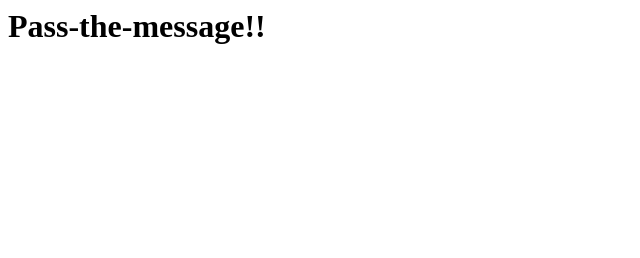
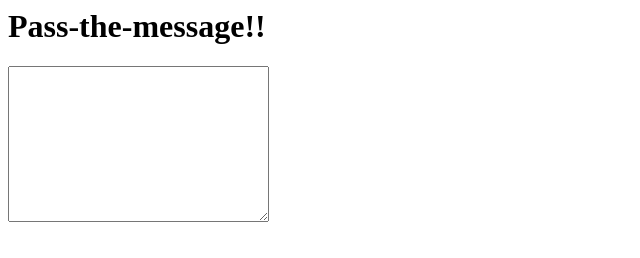
Before and after one commit to jonathankeuls/pass-the-message, a plain HTML site: page index.html in a window 1280 px wide. Shown: the whole page, without its empty margins (0-640 px from the left). Drawn offline with Linux system fonts and the light colour scheme.

Commit message:
Added id to textarea

```diff
--- a/index.html
+++ b/index.html
@@ -5,5 +5,6 @@
 
     <body>
         <h1>Pass-the-message!!</h1>
+        <textarea name="" id="text" cols="30" rows="10"></textarea>
     </body>
 </html>
```
